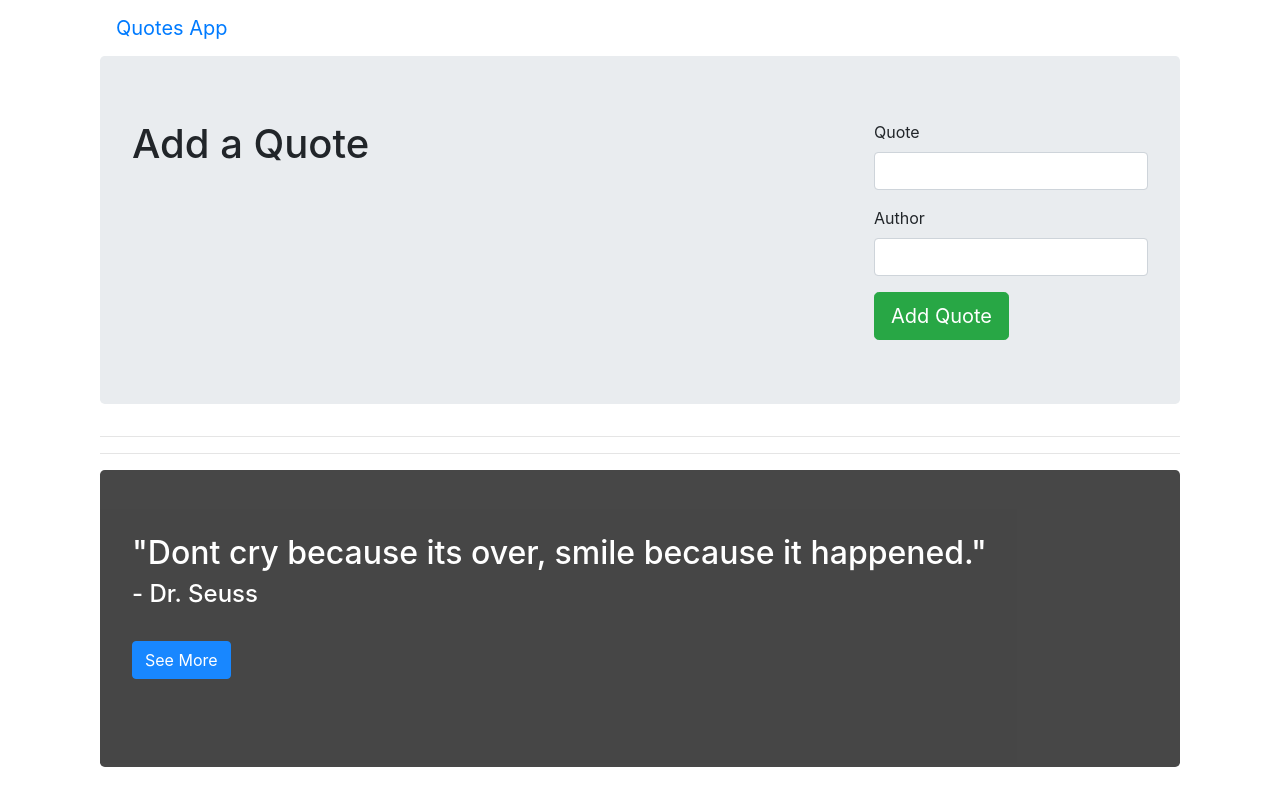
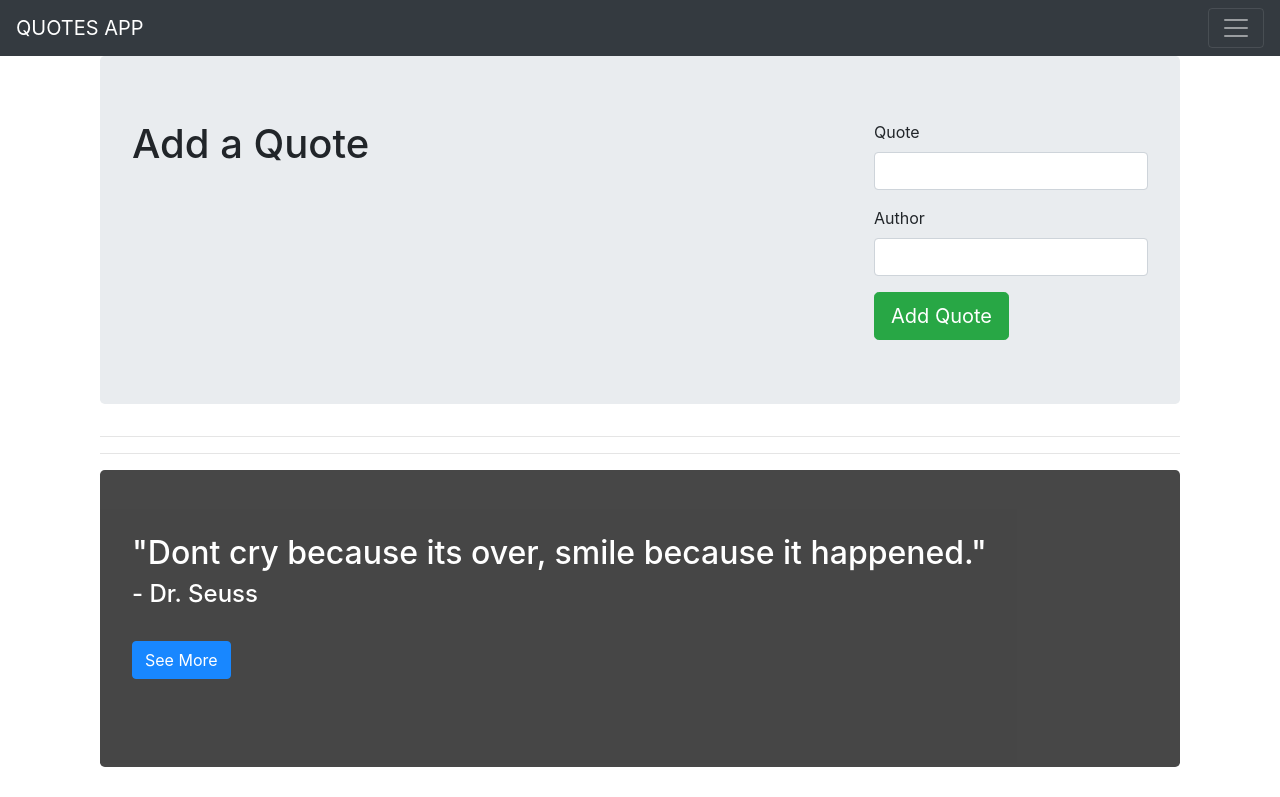
Before and after one commit to Chris-karanja/quo-tes, an Angular app: page / in a window 1280 px wide. Shown: the top 797 px of the page. Built offline with nearby package versions, Linux system fonts and the light colour scheme.

Commit message:
fixed the navbar

```diff
--- a/src/app/quote/quote.component.html
+++ b/src/app/quote/quote.component.html
@@ -1,11 +1,10 @@
+     <nav class="navbar navbar-dark bg-dark">
+        <a class="navbar-brand" href="#">QUOTES APP</a>
+        <button class="navbar-toggler" type="button" data-toggle="collapse" data-target="#navbarSupportedContent" aria-controls="navbarSupportedContent" aria-expanded="false" aria-label="Toggle navigation">
+          <span class="navbar-toggler-icon"></span>
+        </button>
+      </nav>
 <div class="container">
-    <nav class="navbar navbar-inverse">
-        <div class="container-fluid">
-            <div class="navbar-header">
-                <a href="#" class="navbar-brand">Quotes App</a>
-            </div>
-        </div>
-      </nav>
 
       <div class="container">
       <app-quote-form (addQuote)="addNewQuote($event)"></app-quote-form>
```
